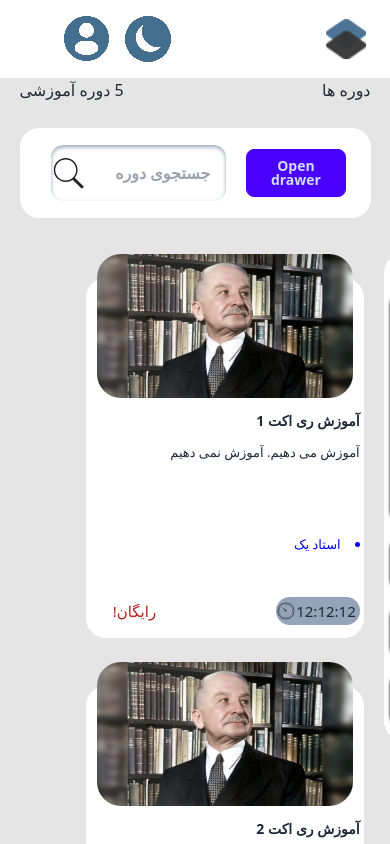
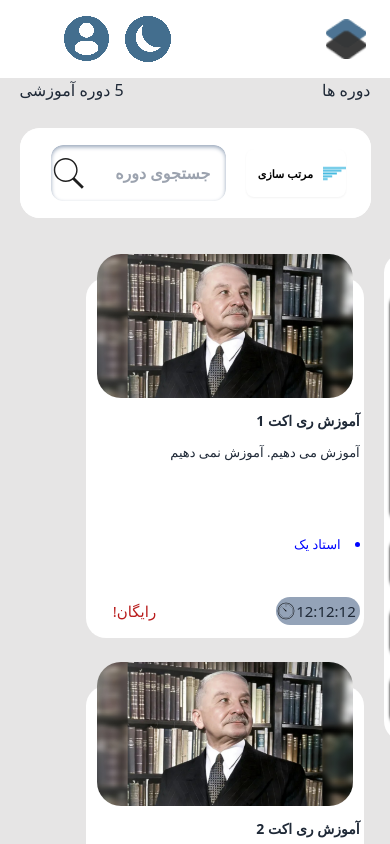
Before and after one commit to academy-react-summer1403/future-programmers, a React (Vite) app: page /courses in a window 390 px wide. Shown: the top 844 px of the page. Built offline with nearby package versions, Linux system fonts and the light colour scheme; a web font is replaced by a local one.

Commit message:
doing sidbar

```diff
--- /dev/null
+++ b/src/component/sort/Sorting.jsx
@@ -0,0 +1,23 @@
+// import React from 'react'
+
+function Sorting() {
+  return (
+    <div className="drawer md:hidden w-[100px] mr-[7%]">
+        <input id="my-drawer" type="checkbox" className="drawer-toggle" />
+        <div className="drawer-content w-[100%]">
+            {/* Page content here */}
+            <label htmlFor="my-drawer" className=" btn btn-primary drawer-button  border-0 bg-[white] text-[black] hover:bg-[white] bg-[url(public/sorting.png)] bg-no-repeat bg-right [background-size:23px] text-[11px] pl-0 pr-[21px] w-[100%] dark:text-[white] dark:bg-[#94a3b8]">مرتب سازی </label>
+        </div>
+        <div className="drawer-side  z-[999] max-md:w-[44%] max-md:right-[78%] ">
+            <label htmlFor="my-drawer" aria-label="close sidebar" className="drawer-overlay"></label>
+                <ul className="menu bg-base-200 text-base-content min-h-full w-80 p-4">
+                    {/* Sidebar content here */}
+                    <li><a>Sidebar Item 1</a></li>
+                    <li><a>Sidebar Item 2</a></li>
+                </ul>
+        </div>
+        </div>
+  )
+}
+
+export default Sorting
--- a/src/screens/courses/Courses.jsx
+++ b/src/screens/courses/Courses.jsx
@@ -3,6 +3,7 @@ import CourseCard from '../../component/CourseCard/CourseCard';
 import Accardion from '../../component/accardion/accardion';
 // import FormField from '../../component/Fields/FormField';
 import TopCategory from '../../component/topCategory/TopCategory';
+import Sorting from '../../component/sort/sorting';
 // import UseDarkMood from './UseDarkMood';
 
 
@@ -27,21 +28,7 @@ return (
             <Formik initialValues={{SearchCourse:'', New:'',BestSelling:'',Expensive:'',Cheap:'' , sort:null }}>
                 <Form  className='w-[100%] h-[115px] md:max-lg:h-[100%] max-md:h-[100%] bg-white rounded-[20px] flex items-center md:max-lg:gap-0 gap-4 gap-0 dark:bg-black'>
 
-                <div className="drawer md:hidden w-[100px] mr-[7%]">
-                        <input id="my-drawer" type="checkbox" className="drawer-toggle" />
-                        <div className="drawer-content">
-                            {/* Page content here */}
-                            <label htmlFor="my-drawer" className="btn btn-primary drawer-button">Open drawer</label>
-                        </div>
-                        <div className="drawer-side  z-[999] max-md:w-[44%] max-md:right-[78%] ">
-                            <label htmlFor="my-drawer" aria-label="close sidebar" className="drawer-overlay"></label>
-                            <ul className="menu bg-base-200 text-base-content min-h-full w-80 p-4">
-                            {/* Sidebar content here */}
-                            <li><a>Sidebar Item 1</a></li>
-                            <li><a>Sidebar Item 2</a></li>
-                            </ul>
-                        </div>
-                    </div>
+                    <Sorting />
 
                     <Field className='p-4 md:max-lg:p-2 w-[25%] md:max-lg:w-[27%] max-md:w-[50%] max-md:mx mr-[1%] bg-[url(public/search.svg)] bg-no-repeat bg-left text-base md:max-lg:text-[11px] font-bold [background-size:35px] md:max-lg:[background-size:25px] shadow-inner shadow-slate-400 rounded-xl dark:bg-slate-400 dark:placeholder-white' type='text' placeholder='جستجوی دوره' name='SearchCourse'  />
                     <TopCategory />
```
Also changed, not shown: public/filter.png (added), public/sorting.png (added).
